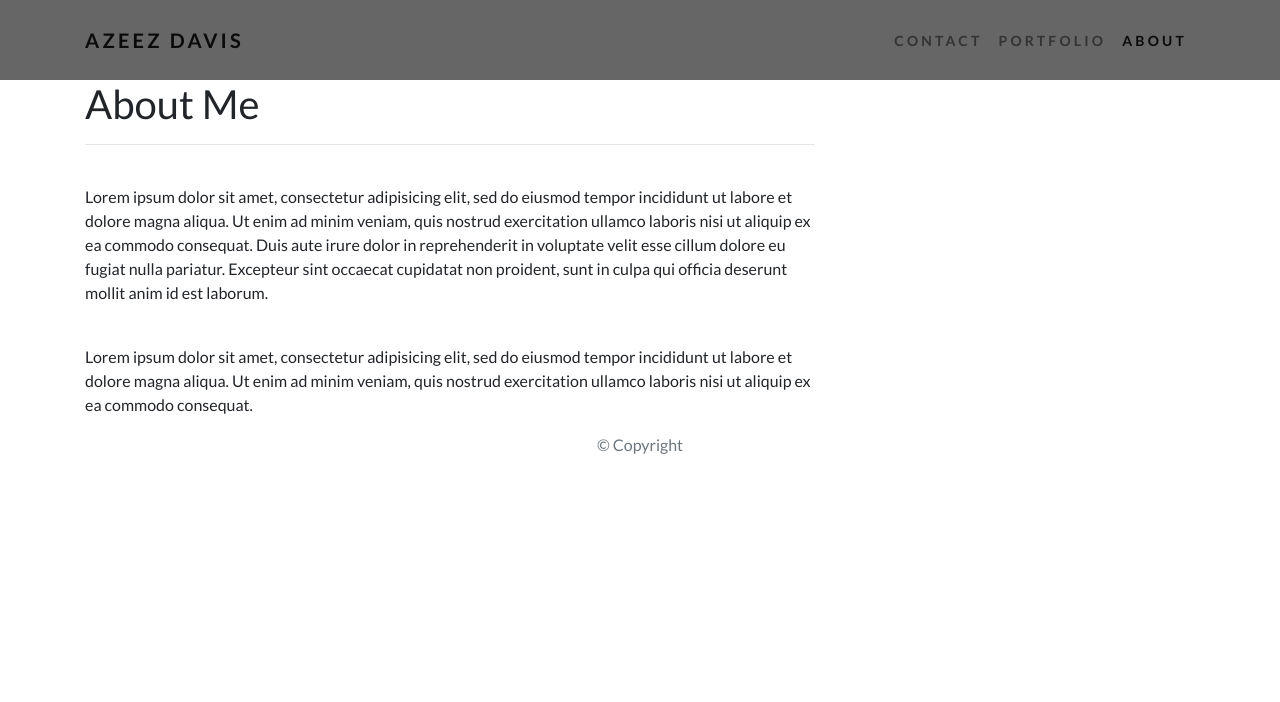
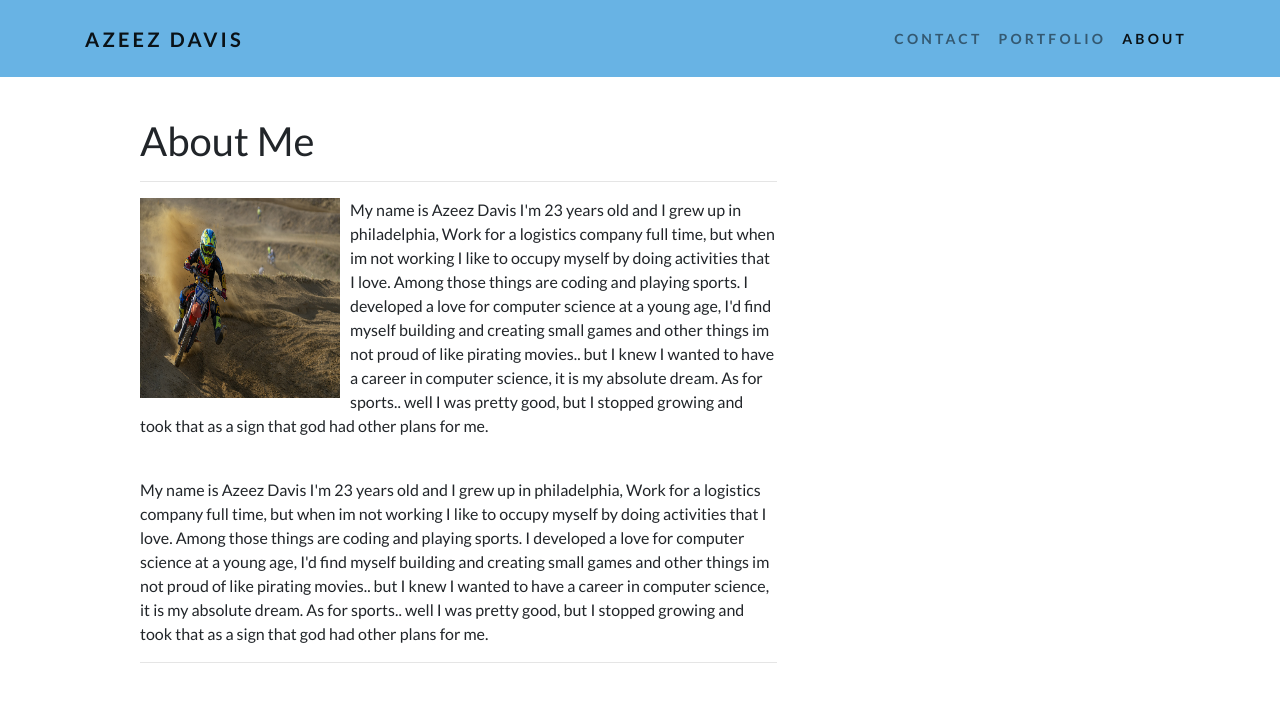
Before and after one commit to azeezdavis/homework-2, a plain HTML site: page about.html in a window 1280 px wide. Drawn offline with nearby package versions, Linux system fonts and the light colour scheme.

Commit message:
new html files

```diff
--- a/about.html
+++ b/about.html
@@ -9,17 +9,16 @@
   <link rel="stylesheet" href="https://maxcdn.bootstrapcdn.com/bootstrap/4.5.2/css/bootstrap.min.css">
   <link rel="stylesheet" href="style.css">
 </head>
+
 <body>
 
   <div id="home">
-
-      <!------------Navigation end------------>
-      <!------------Backround start------------>
+    <!------------Navigation start------------>
 
     <nav class="navbar navbar-expand-lg navbar-light bg-light">
       <div class="container">
         <!-- Brand and toggle get grouped for better mobile display -->
-          <a class="navbar-brand" href="index.html" id="logo">Azeez Davis</a>
+        <a class="navbar-brand" href="about.html" id="logo">Azeez Davis</a>
         <button class="navbar-toggler" type="button" data-toggle="collapse" data-target="#navbarTogglerDemo01" aria-controls="navbarTogglerDemo01" aria-expanded="false" aria-label="Toggle navigation">
           <span class="navbar-toggler-icon"></span>
         </button>
@@ -33,7 +32,7 @@
               <a class="nav-link" href="portfolio.html">Portfolio</a>
             </li>
             <li class="nav-item active">
-                <a class="nav-link" href="index.html">About</a>
+              <a class="nav-link" href="about.html">About</a>
             </li>
           </ul>
         </div>
@@ -43,6 +42,7 @@
     </nav>
     <!-- End of navbar -->
 
+
       <!-- Start of container -->
       <main class="container">
         <section class="row">
@@ -50,44 +50,22 @@
             <article class="block">
               <h1 class="block-header">About Me</h1>
               <hr>
-              <img src="dirtbike.jpg" alt="" id="about-image">
-              <p>Lorem ipsum dolor sit amet, consectetur adipisicing elit, sed do eiusmod tempor incididunt ut labore et
-                dolore
-                magna aliqua. Ut enim ad minim veniam, quis nostrud exercitation ullamco laboris nisi ut aliquip ex ea
-                commodo
-                consequat. Duis aute irure dolor in reprehenderit in voluptate velit esse cillum dolore eu fugiat nulla
-                pariatur.
-                Excepteur sint occaecat cupidatat non proident, sunt in culpa qui officia deserunt mollit anim id est
-                laborum.</p>
+              <img src="assets/dirtbike.jpg" alt="" id="about-image"> <p>My name is Azeez Davis I'm 23 years old and I grew up in philadelphia, Work for a logistics company full time, but when im not working I like to occupy myself by doing activities that I love. Among those things are coding and playing sports. I developed a love for computer science at a young age, I'd find myself building and creating small games and other things im not proud of like pirating movies.. but I knew I wanted to have a career in computer science, it is my absolute dream. As for sports.. well I was pretty good, but I stopped growing and took that as a sign that god had other plans for me.
+              </p>
               <br>
-              <p>Lorem ipsum dolor sit amet, consectetur adipisicing elit, sed do eiusmod tempor incididunt ut labore et
-                dolore
-                magna aliqua. Ut enim ad minim veniam, quis nostrud exercitation ullamco laboris nisi ut aliquip ex ea
-                commodo
-                consequat.
+              <p>My name is Azeez Davis I'm 23 years old and I grew up in philadelphia, Work for a logistics company full time, but when im not working I like to occupy myself by doing activities that I love. Among those things are coding and playing sports. I developed a love for computer science at a young age, I'd find myself building and creating small games and other things im not proud of like pirating movies.. but I knew I wanted to have a career in computer science, it is my absolute dream. As for sports.. well I was pretty good, but I stopped growing and took that as a sign that god had other plans for me.
               </p>
+              <hr>
             </article>
           </div>
         </section>
       </main>
       <!-- End of container -->
 
-      <!-- Start of footer -->
-      <footer class="footer">
-        <div class="two-toned-footer-color"></div>
-        <p class="text-muted text-muted-footer text-center">
-          © Copyright
-        </p>
-      </footer>
-      <!-- End of footer -->
 
-      <!-- jQuery CDN -->
-      <script type="text/javascript" src="https://cdnjs.cloudflare.com/ajax/libs/jquery/3.2.1/jquery.min.js"></script>
-
-      <!-- Bootstrap CDN -->
-      <script src="https://maxcdn.bootstrapcdn.com/bootstrap/4.0.0/js/bootstrap.min.js"></script>
 
 
   <script src="https://ajax.googleapis.com/ajax/libs/jquery/3.5.1/jquery.min.js"></script>
   <script src="https://cdnjs.cloudflare.com/ajax/libs/popper.js/1.16.0/umd/popper.min.js"></script>
   <script src="https://maxcdn.bootstrapcdn.com/bootstrap/4.5.2/js/bootstrap.min.js"></script>
+</body>
--- a/style.css
+++ b/style.css
@@ -14,8 +14,9 @@ body {
     font-size: 14px;
     font-weight: 700;
     letter-spacing: 0.2rem;
-    background: rgba(0, 0, 0, 0.6) !important;
+    background: rgba(4, 128, 211, 0.6) !important;
     padding: 20px 0;
+
 
 }
 .navbar-dark .navbar-item .nav-link{
@@ -23,35 +24,53 @@ body {
     padding-left: 20px;
 
 }
-.navbar-dark .navbar-item .nav-link.active,
-.navbar-dark .navbar-item .nav-link:hover{
-    color: lightsteelblue;
+
+
+
+
+section.row {
+    width: 100%;
+    padding-right: 10px;
+    padding-left: 10px;
+    margin-right: auto;
+    margin-left: auto;
+}
+#logo{
+    position:absolute;
 }
 
-.container{
-    position:relative;
+#about-image {
+    float: left;
+    height: 200px;
+    width: 200px;
+margin-bottom: 10px;
+margin-right: 10px;
+}
+.submit-btn{
+ background-color: rgba(4, 128, 211, 0.6);
+ color: black;
+}
+.block-header{
+    margin-top: 10px;
+}
+.img-fluid {
+    width: 80%;
+    max-width: 100%;
+    height: 80%;
+
 }
 
-.row {
-    display: -webkit-box;
-    display: -ms-flexbox;
-    display: flex;
-    -ms-flex-wrap: wrap;
-    flex-wrap: wrap;
-    margin-right: -15px;
-    margin-left: -15px;
+img {
+  vertical-align: middle
+    ;
+
 }
-section.row {
-    display: -webkit-box;
-    display: -ms-flexbox;
-    display: flex;
-    -ms-flex-wrap: wrap;
-    flex-wrap: wrap;
-    margin-right: -15px;
-    margin-left: -15px;
+.block {
+    background-color: #fff;
+    padding: 30px;
+    margin-bottom: 30px;
+    box-sizing: border-box;
 }
-
-#logo {
-    margin:0 , 0;
-    position: ;
+.main {
+    margin: 80px 0;
 }
```
Also changed, not shown: contact.html (+35 -4 lines), index.html (deleted, +0 -81 lines), portfolio.html (+31 -2 lines). Lines whose indentation alone changed are shown as unchanged.
